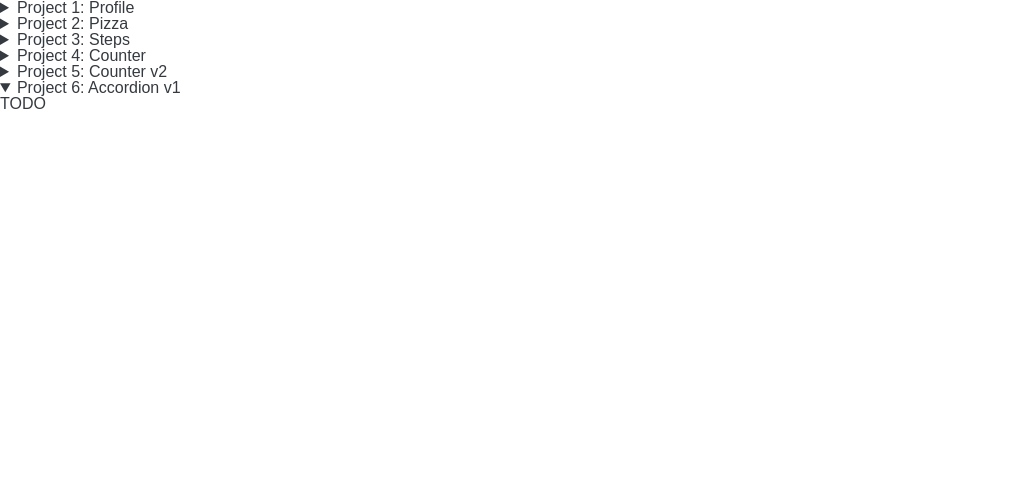
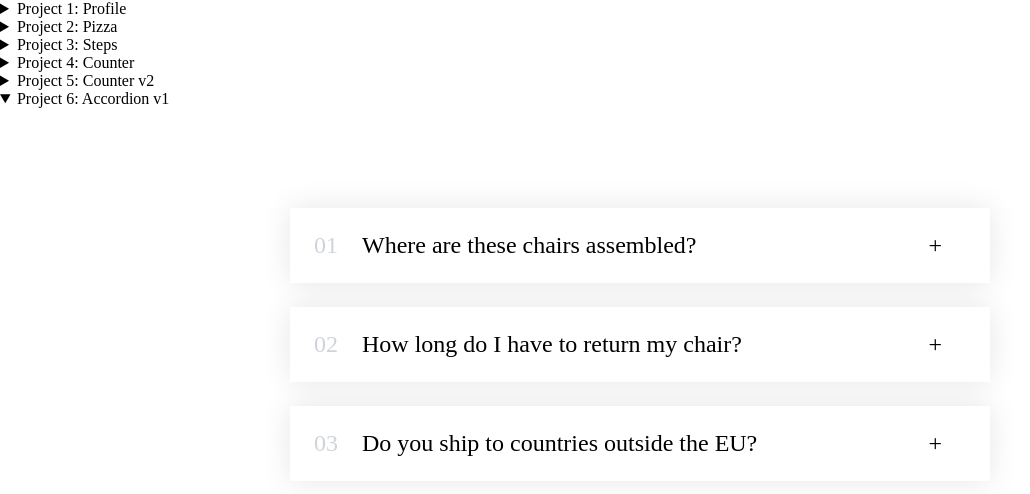
Before and after one commit to jrogeet/reactjs_micro-projects, a React (Vite) app: page / in a window 1280 px wide. Both pictures are taken after a click on the heading "Project 6: Accordion v1". Shown: the top 494 px of the page, without its empty margins (0-1030 px from the left). Built offline with nearby package versions, Linux system fonts and the light colour scheme.

Commit message:
finished project/exercise 6: accordion v1

```diff
--- a/src/Components/Project6/Project6.css
+++ b/src/Components/Project6/Project6.css
@@ -1,4 +1,4 @@
-* {
+/* * {
     padding: 0;
     margin: 0;
     box-sizing: border-box;
@@ -8,7 +8,7 @@
     font-family: sans-serif;
     color: #343a40;
     line-height: 1;
-  }
+  } */
 
   .accordion {
     width: 700px;
@@ -67,6 +67,6 @@
   }
 
   .open .number,
-  .open .text {
+  .open .title {
     color: #087f5b;
   }
--- a/src/Components/Project6/Project6.jsx
+++ b/src/Components/Project6/Project6.jsx
@@ -1,3 +1,4 @@
+import { useState } from "react";
 import "./Project6.css";
 
 const faqs = [
@@ -21,11 +22,40 @@
 export default function Project6() {
   return (
     <div>
-      <Accordion />
+      <Accordion data={faqs}/>
     </div>
   );
 }
 
-function Accordion() {
-  return <div>TODO</div>;
+function Accordion({ data }) {
+  return(
+        <div className="accordion">
+            {data.map((el, index) =>
+                <AccordionItem
+                    title={el.title}
+                    text={el.text}
+                    num={index}
+                    key={el.title}
+                />
+            )}
+        </div>
+    );
 }
+
+function AccordionItem({ num, title, text }) {
+    const [isOpen, setIsOpen] = useState(false);
+
+    function handleToggle() {
+        setIsOpen((isOpen) => !isOpen);
+    }
+
+    return (
+        <div className={`item ${isOpen ? "open" : ""}`} onClick={handleToggle}>
+            <p className="number">{num < 9 ? `0${num + 1}` : num + 1}</p>
+            <p className="title">{title}</p>
+            <p className="icon">{isOpen ? "-" : "+"}</p>
+
+            {isOpen && <div className="content-box">{text}</div>}
+        </div>
+    );
+}
```
